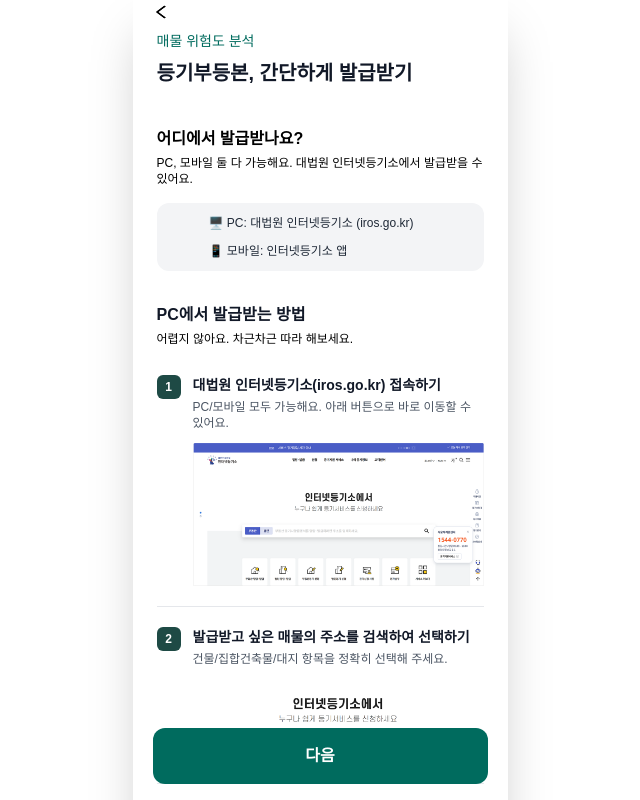
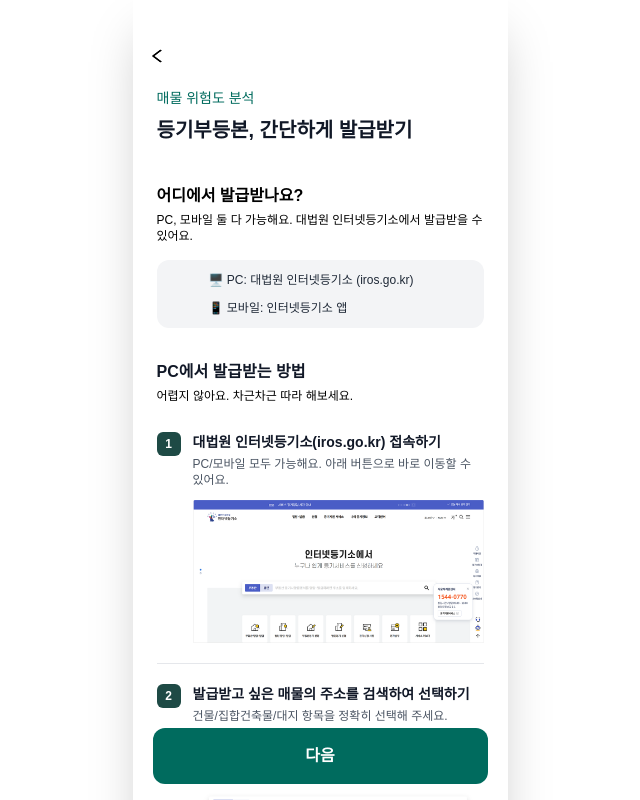
Before and after one commit to kookmin-404BrainNotFound/404BrainNotFound_FE, a React (Vite) app: page /explore/doc/method in a window 1280 px wide. Shown: the top 800 px of the page, without its empty margins (320-960 px from the left). Built offline with nearby package versions, Linux system fonts and the light colour scheme.

Commit message:
style: 상단바 고려 헤더 크기 수정

```diff
--- a/src/components/BackHeader.jsx
+++ b/src/components/BackHeader.jsx
@@ -1,30 +1,17 @@
-// import { useNavigate } from "react-router-dom";
-
-// export default function PageHeader({ title }) {
-//   const navigate = useNavigate();
-
-//   return (
-//     <div className="flex items-center gap-3 py-2 mb-2 border-gray-200 bg-white sticky top-0 z-10 -mx-5 px-3">
-//       <button
-//         onClick={() => navigate(-1)}
-//         className="flex items-center justify-center p-1 hover:bg-gray-100 rounded-full"
-//       >
-//         <img src="/icons/back.png" alt="뒤로가기" className="w-4 h-6" />
-//       </button>
-//       <h1 className="text-lg font-bold">{title}</h1>
-//     </div>
-//   );
-// }
-
-// src/components/BackButton.jsx
 import { useNavigate } from "react-router-dom";
 
-export default function BackButton() {
+export default function PageHeader({ title }) {
   const navigate = useNavigate();
 
   return (
-    <button onClick={() => navigate(-1)}>
-      <img src="/icons/back.png" alt="뒤로가기" className="w-4 h-6" />
-    </button>
+    <div className="flex items-center gap-3 py-2 mb-2 border-gray-200 bg-white sticky top-0 z-10 -mx-5 px-3">
+      <button
+        onClick={() => navigate(-1)}
+        className="flex items-center justify-center p-1 hover:bg-gray-100 rounded-full"
+      >
+        <img src="/icons/back.png" alt="뒤로가기" className="w-4 h-6" />
+      </button>
+      <h1 className="text-lg font-bold">{title}</h1>
+    </div>
   );
 }
--- a/src/components/Header.jsx
+++ b/src/components/Header.jsx
@@ -5,6 +5,7 @@ export default function Header({
 }) {
   return (
     <header className="sticky top-0 z-20 backdrop-blur bg-white/70">
+      <div className="mt-8"></div>
       <div className="px-5 py-4 flex items-center justify-between">
         {/* 왼쪽 */}
         <div>{left}</div>
--- a/src/layouts/ExploreLayout.jsx
+++ b/src/layouts/ExploreLayout.jsx
@@ -3,7 +3,7 @@ import { Outlet } from "react-router-dom";
 
 export default function ExploreLayout() {
   return (
-    <div className="flex flex-col">
+    <div className="flex flex-col mt-8">
       {/* Header 제거: RootLayout에서만 렌더 */}
       <div className="px-5 flex-1">
         <Outlet />
```
Also changed, not shown: src/assets/back.svg (added).
